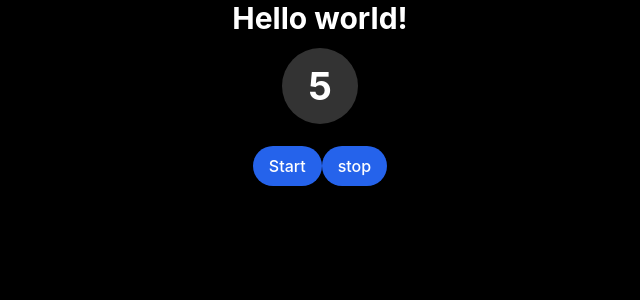
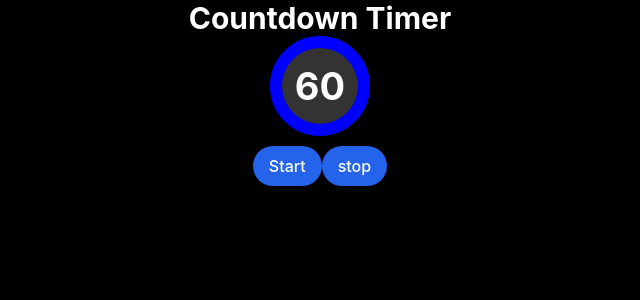
Before and after one commit to Acha0203/Countdown_Timer, a React (Create React App) app: page / in a window 1280 px wide. Shown: the top 300 px of the page, without its empty margins (320-960 px from the left). Built offline with nearby package versions, Linux system fonts and the light colour scheme.

Commit message:
fix: fixed a bug of count

```diff
--- a/src/App.tsx
+++ b/src/App.tsx
@@ -4,7 +4,7 @@ import Timer from './components/molecules/Timer';
 const App: React.FunctionComponent = () => {
   return (
     <div className="App">
-      <h1 className="text-3xl font-bold text-white">Hello world!</h1>
+      <h1 className="text-3xl font-bold text-white">Countdown Timer</h1>
       <Timer />
     </div>
   );
--- a/src/assets/css/circle.css
+++ b/src/assets/css/circle.css
@@ -1,6 +1,4 @@
 .progress-circle {
-  height: 100px;
-  width: 100px;
   display: block;
   position: relative;
   margin-bottom: 10px;
@@ -18,9 +16,7 @@ svg {
 }
 
 .circle {
-  fill: rgba(0, 0, 0, 0);
-  stroke-width: 50;
-  stroke-dasharray: 0, 157;
+  fill: #000;
   position: relative;
 }
 
@@ -34,26 +30,20 @@ svg {
   transform: translate(-50%, -50%);
 }
 
-.pie {
-  stroke: blue;
-  webkit-animation-name: pie;
-  animation: pie 120s linear;
-}
-
 .front {
   fill: #333;
 }
 
-@-webkit-keyframes pie {
+/* @-webkit-keyframes pie {
   50%,
   100% {
     stroke-dasharray: 157, 157, 0, 0;
   }
-}
+} */
 
-@keyframes pie {
+/* @keyframes pie {
   50%,
   100% {
     stroke-dasharray: 157, 157, 0, 0;
   }
-}
+} */
--- a/src/components/atoms/CircleAnimation.tsx
+++ b/src/components/atoms/CircleAnimation.tsx
@@ -1,20 +1,59 @@
-import React, { FC } from 'react';
+import React, { FC, SVGAttributes, useMemo } from 'react';
 
-interface CountProps {
+interface CircleProps {
+  timeSetting: number;
   count: number;
+  showAnimation: boolean;
+  color: SVGAttributes<SVGCircleElement>['stroke'];
+  r: number;
+  strokeWidth: number;
 }
 
-const CircleAnimation: FC<CountProps> = (props) => {
+const CircleAnimation: FC<CircleProps> = (props) => {
+  const { timeSetting, count, showAnimation, color, r: outerR, strokeWidth } = props;
+
+  const size = useMemo(() => {
+    return outerR * 2;
+  }, [outerR]);
+
+  const r = useMemo(() => {
+    return outerR - strokeWidth / 2;
+  }, [outerR, strokeWidth]);
+
+  const circumference = useMemo(() => {
+    return 2 * Math.PI * r;
+  }, [r]);
+
   return (
     <>
-      <div className="progress-circle">
-        <svg viewBox="0 0 100 100">
-          <circle cx="50" cy="50" r="50" className="base" />
-          <circle cx="50" cy="50" r="25" className="circle" />
-          <circle cx="50" cy="50" r="38" className="front" />
+      <style>
+        {`@keyframes pie {
+          50%,
+          100% {
+            stroke-dasharray: 0, ${circumference};
+          }
+        }`}
+      </style>
+      <div className="progress-circle" style={{ width: `${size}px`, height: `${size}px` }}>
+        <svg width={size} height={size} viewBox={`0 0 ${size} ${size}`}>
+          <circle cx={outerR} cy={outerR} r={outerR} className="base" />
+          <circle
+            cx={outerR}
+            cy={outerR}
+            r={r}
+            stroke={color}
+            strokeWidth={strokeWidth}
+            strokeDasharray={`${circumference} 0`}
+            className="circle"
+            style={{
+              animation: `pie ${timeSetting * 2}s linear ${showAnimation ? 'running' : 'paused'}`,
+              WebkitAnimationName: 'pie',
+            }}
+          />
+          <circle cx={outerR} cy={outerR} r={outerR - 12} className="front" />
         </svg>
         <div className="seconds">
-          <span className="second">{props.count}</span>
+          <span className="second">{count}</span>
         </div>
       </div>
     </>
--- a/src/components/molecules/Timer.tsx
+++ b/src/components/molecules/Timer.tsx
@@ -3,35 +3,37 @@ import PrimaryButton from '../atoms/button/PrimaryButton';
 import CircleAnimation from '../atoms/CircleAnimation';
 
 const Timer: FC = () => {
-  const [count, setCount] = useState(5);
+  const TIME_SETTING = 60;
+  const [count, setCount] = useState(TIME_SETTING);
+  const [showAnimation, setShowAnimation] = useState(false);
   let intervalID = 0;
 
   const countStart = useCallback((): void => {
-    // if (count <= 0) {
-    //   return;
-    // }
+    setShowAnimation(true);
     intervalID = window.setInterval(() => {
       setCount((count) => count - 1);
     }, 1000);
   }, []);
 
   useEffect(() => {
-    console.log(count);
     if (count <= 0) countStop();
   }, [count]);
 
   const countStop = useCallback((): void => {
-    // if (count <= 0) {
-    //   return;
-    // }
+    setShowAnimation(false);
     window.clearInterval(intervalID);
-    console.log(intervalID);
-    console.log(count);
   }, []);
 
   return (
     <div className="flex flex-col justify-center items-center">
-      <CircleAnimation count={count} />
+      <CircleAnimation
+        timeSetting={TIME_SETTING}
+        count={count}
+        showAnimation={showAnimation}
+        color={'blue'}
+        r={50}
+        strokeWidth={50}
+      />
       <div className="flex">
         <PrimaryButton
           onClick={() => countStart()}
```
